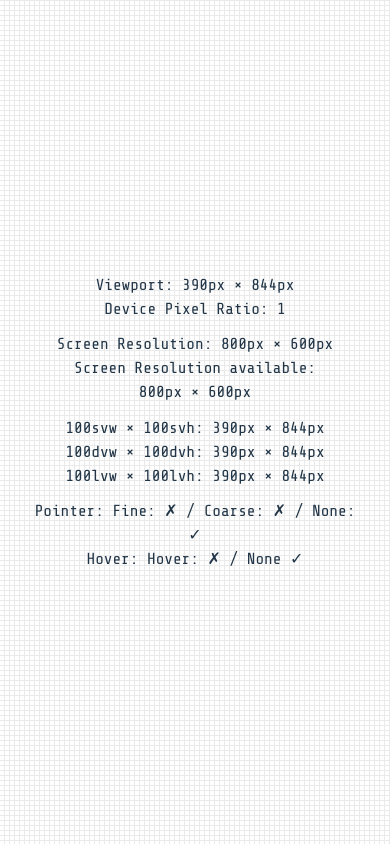
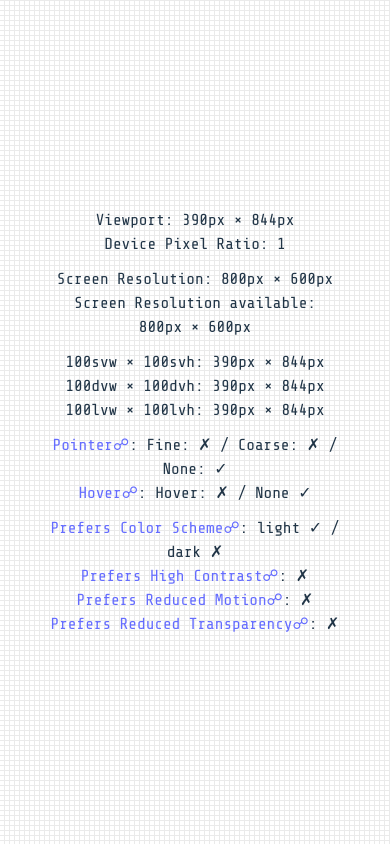
Before and after one commit to djpogo/viewports, a website built with Vite: page index.html in a window 390 px wide. Built offline with nearby package versions, Linux system fonts and the light colour scheme.

Commit message:
add prefers-* media queries

```diff
--- a/main.js
+++ b/main.js
@@ -10,6 +10,11 @@ const pointerCoarse = window.matchMedia('(pointer: coarse)').matches;
 const pointerNone = window.matchMedia('(pointer: none)').matches;
 const hoverNone = window.matchMedia('(hover: none)').matches;
 const hoverHover = window.matchMedia('(hover: hover)').matches;
+
+const prefersDarkColorScheme = window.matchMedia('(prefers-color-scheme: dark)').matches;
+const prefersReducedMotion = window.matchMedia('(prefers-reduced-motion: reduce)').matches;
+const prefersHighContrast = window.matchMedia('(prefers-contrast: high)').matches;
+const prefersReducedTransparency = window.matchMedia('(prefers-reduced-transparency: reduce)').matches;
 
 const buildContent = () => `
   <ul class="ul">
@@ -25,8 +30,13 @@ const buildContent = () => `
     <li>100dvw&nbsp;&times;&nbsp;100dvh: ${window.getComputedStyle(dynamicViewport).width}&nbsp;&times;&nbsp;${window.getComputedStyle(dynamicViewport).height}</li>
     <li>100lvw&nbsp;&times;&nbsp;100lvh: ${window.getComputedStyle(largeViewport).width}&nbsp;&times;&nbsp;${window.getComputedStyle(largeViewport).height}</li>
     <li class="spaced">&nbsp;</li>
-    <li>Pointer: <strong>Fine: ${pointerFine ? '✓' : '✗'}</strong> / <strong>Coarse: ${pointerCoarse ? '✓' : '✗'}</strong> / <strong>None: ${pointerNone ? '✓' : '✗'}</strong></li>
-    <li>Hover: <strong>Hover: ${hoverHover ? '✓' : '✗'}</strong> / <strong>None ${hoverNone ? '✓' : '✗'}</strong></li>
+    <li><a href="https://developer.mozilla.org/en-US/docs/Web/CSS/@media/pointer" target="_blank" rel="noopener noreferrer">Pointer</a>: <strong>Fine: ${pointerFine ? '✓' : '✗'}</strong> / <strong>Coarse: ${pointerCoarse ? '✓' : '✗'}</strong> / <strong>None: ${pointerNone ? '✓' : '✗'}</strong></li>
+    <li><a href="https://developer.mozilla.org/en-US/docs/Web/CSS/@media/hover" target="_blank" rel="noopener noreferrer">Hover</a>: <strong>Hover: ${hoverHover ? '✓' : '✗'}</strong> / <strong>None ${hoverNone ? '✓' : '✗'}</strong></li>
+    <li class="spaced">&nbsp;</li>
+    <li><a href="https://developer.mozilla.org/en-US/docs/Web/CSS/@media/prefers-color-scheme" target="_blank" rel="noopener noreferrer">Prefers Color Scheme</a>: <strong>light ${!prefersDarkColorScheme ? '✓' : '✗'} / dark ${prefersDarkColorScheme ? '✓' : '✗'}</strong></li>
+    <li><a href="https://developer.mozilla.org/en-US/docs/Web/CSS/@media/prefers-contrast" target="_blank" rel="noopener noreferrer">Prefers High Contrast</a>: <strong>${prefersHighContrast ? '✓' : '✗'}</strong></li>
+    <li><a href="https://developer.mozilla.org/en-US/docs/Web/CSS/@media/prefers-reduced-motion" target="_blank" rel="noopener noreferrer">Prefers Reduced Motion</a>: <strong>${prefersReducedMotion ? '✓' : '✗'}</strong></li>
+    <li><a href="https://developer.mozilla.org/en-US/docs/Web/CSS/@media/prefers-reduced-transparency" target="_blank" rel="noopener noreferrer">Prefers Reduced Transparency</a>: <strong>${prefersReducedTransparency ? '✓' : '✗'}</strong></li>
   </ul>
 `;
 
--- a/style.css
+++ b/style.css
@@ -148,3 +148,8 @@ li.spaced {
   margin-bottom: .7em;
   line-height: 0;
 }
+
+li a::after {
+  content: ' ☍';
+  display: inline-block;
+}
```
